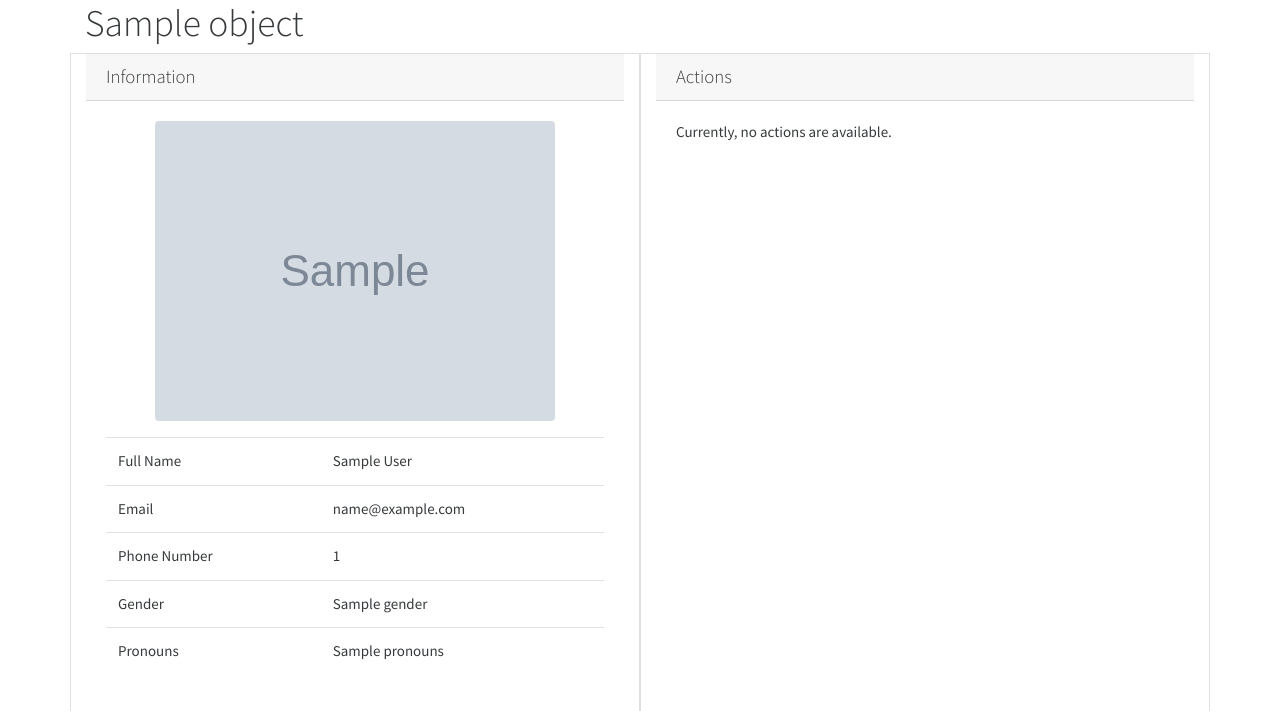
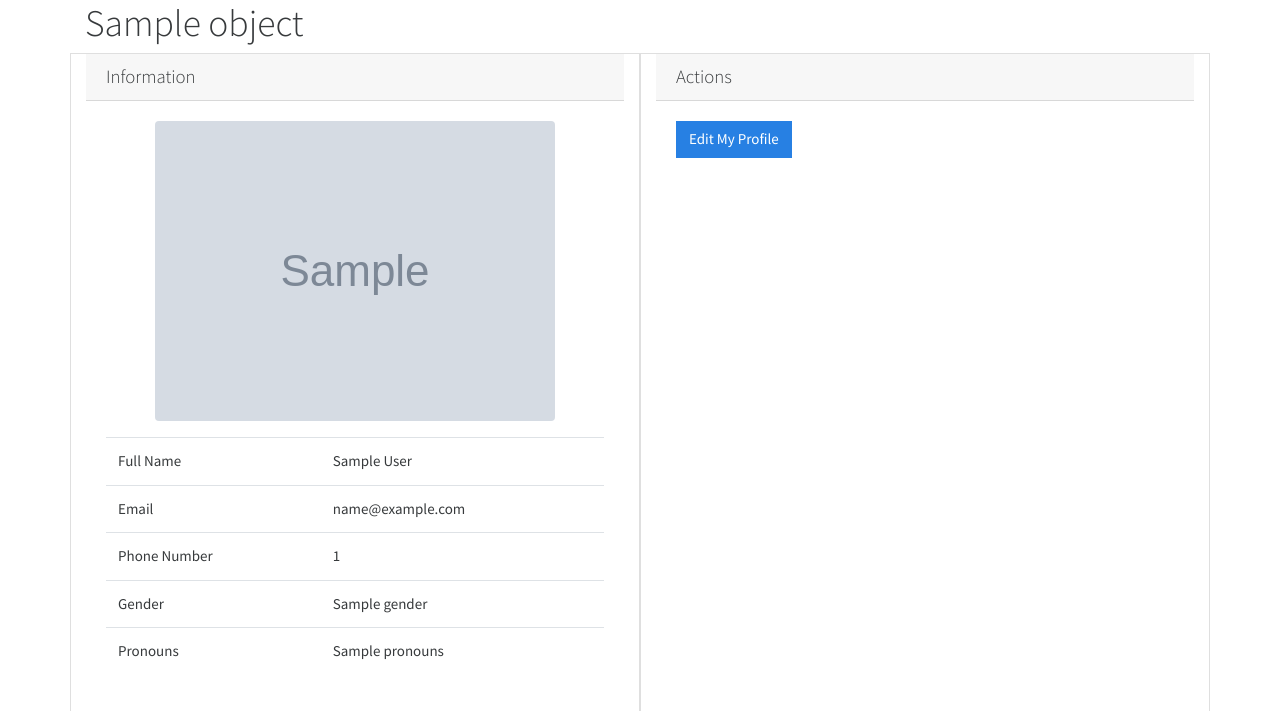
Before and after one commit to trickeydan/HouseManager, a Django app: template hman/templates/people/view.html in a window 1280 px wide. Shown: the part 55-766 px from the top of the page. Run offline with Django 3.2, Linux system fonts and the light colour scheme; the template is opened without the code that fills it: most values are stand-ins (such as "Sample title", 1, 10 or a date in 2020); grey boxes marked "Sample" are stand-in pictures; some libraries are stand-ins or nearby versions.

Commit message:
Add Edit My Profile Button

```diff
--- a/hman/templates/people/view.html
+++ b/hman/templates/people/view.html
@@ -50,7 +50,12 @@
         </div>
         <div class="card-body">
             <p class="card-text">
-                Currently, no actions are available.
+                {% if object.id == me.id %}
+                   <a href="{% url 'people:profile' %}"><btn class="btn btn-primary">Edit My Profile</btn></a>
+                {% else %}
+                    Currently, no actions are available.
+                {% endif %}
+
             </p>
         </div>
     </div>
```
